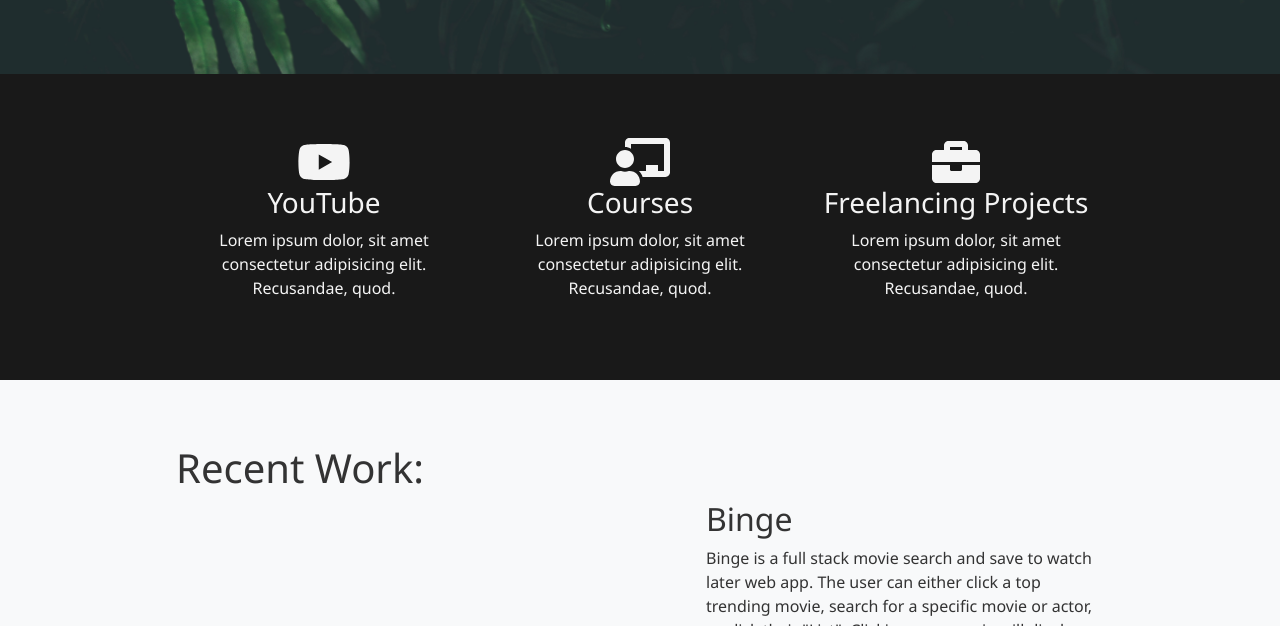
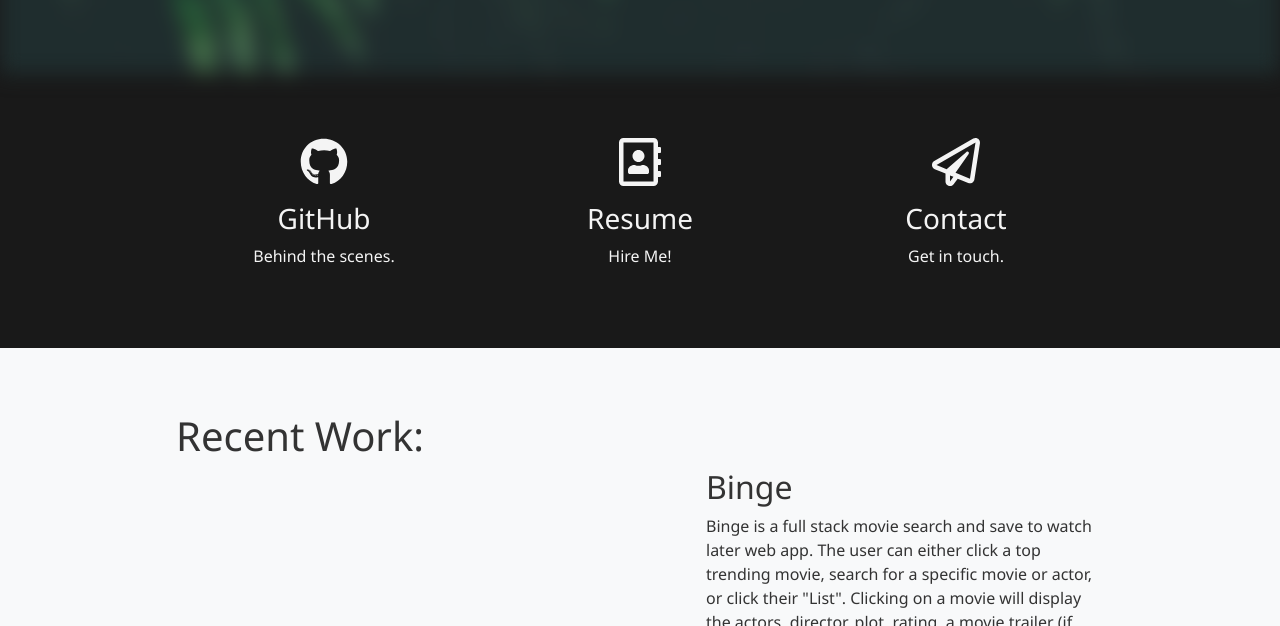
Before and after one commit to rbartl2/rbartl2.github.io, a plain HTML site: page index.html in a window 1280 px wide. Shown: the part 726-1352 px from the top of the page. Drawn offline with nearby package versions, Linux system fonts and the light colour scheme.

Commit message:
updated icons section

```diff
--- a/assets/css/style.css
+++ b/assets/css/style.css
@@ -138,6 +138,18 @@ footer p{
     margin: 0;
 }
 
+.grid-3 h3{
+    margin-top: 1rem;
+}
+
+#github-link{
+    color: #f4f4f4;
+}
+
+#github-link:hover{
+    color: #1E90FF;
+}
+
 
 /*Small Screens*/
 
--- a/index.html
+++ b/index.html
@@ -25,23 +25,23 @@
         </div>
     </header>
 
-    <!--Services-->
+    <!--Icons-->
     <section class="services">
         <div class="container grid-3 center">
             <div>
-                <i class="fab fa-youtube fa-3x"></i>
-                <h3>YouTube</h3>
-                <p>Lorem ipsum dolor, sit amet consectetur adipisicing elit. Recusandae, quod.</p>
+                <a href="https://github.com/rbartl2" target="_blank"><i class="fab fa-github fa-3x" id="github-link"></i></a>
+                <h3>GitHub</h3>
+                <p>Behind the scenes.</p>
             </div>
             <div>
-                <i class="fas fa-chalkboard-teacher fa-3x"></i>
-                <h3>Courses</h3>
-                <p>Lorem ipsum dolor, sit amet consectetur adipisicing elit. Recusandae, quod.</p>
+                <i class="far fa-address-book fa-3x"></i>
+                <h3>Resume</h3>
+                <p>Hire Me!</p>
             </div>
             <div>
-                <i class="fas fa-briefcase fa-3x"></i>
-                <h3>Freelancing Projects</h3>
-                <p>Lorem ipsum dolor, sit amet consectetur adipisicing elit. Recusandae, quod.</p>
+                <i class="far fa-paper-plane fa-3x"></i>
+                <h3>Contact</h3>
+                <p>Get in touch.</p>
             </div>
         </div>
     </section>
```
